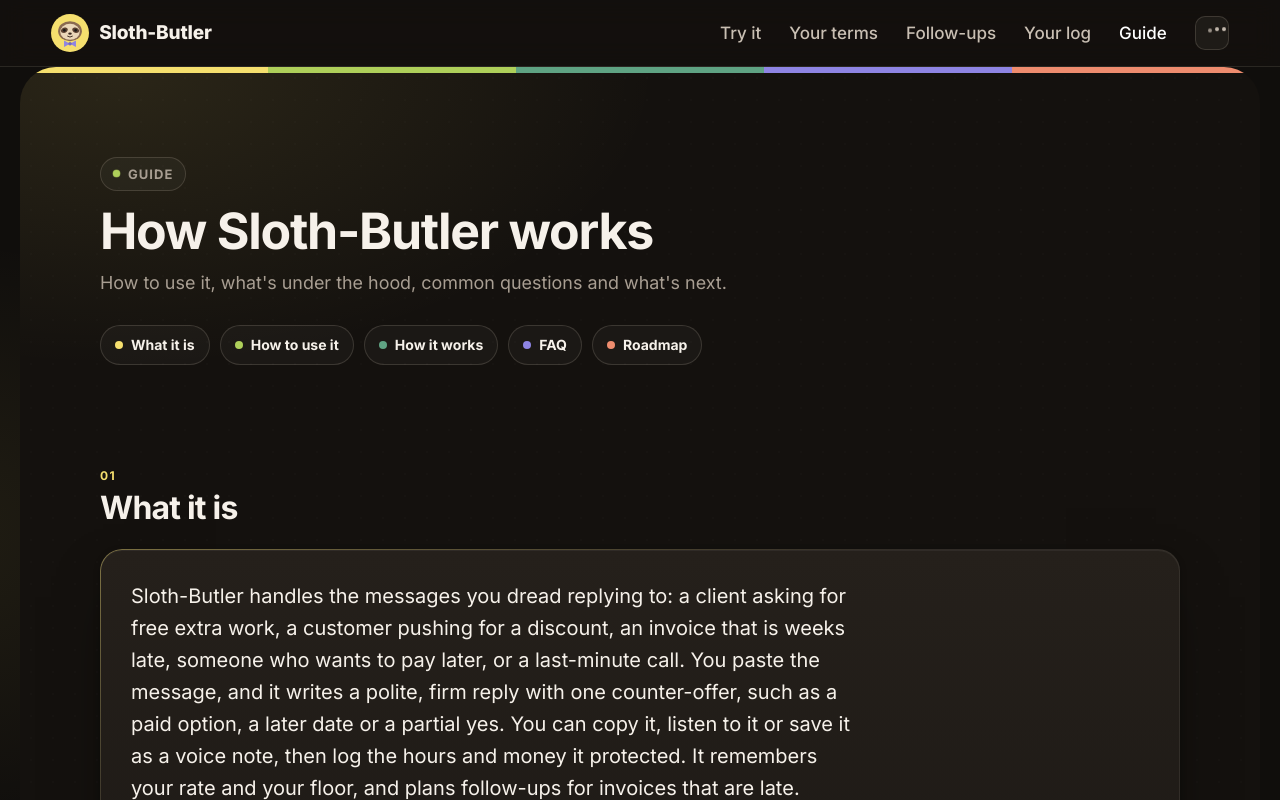
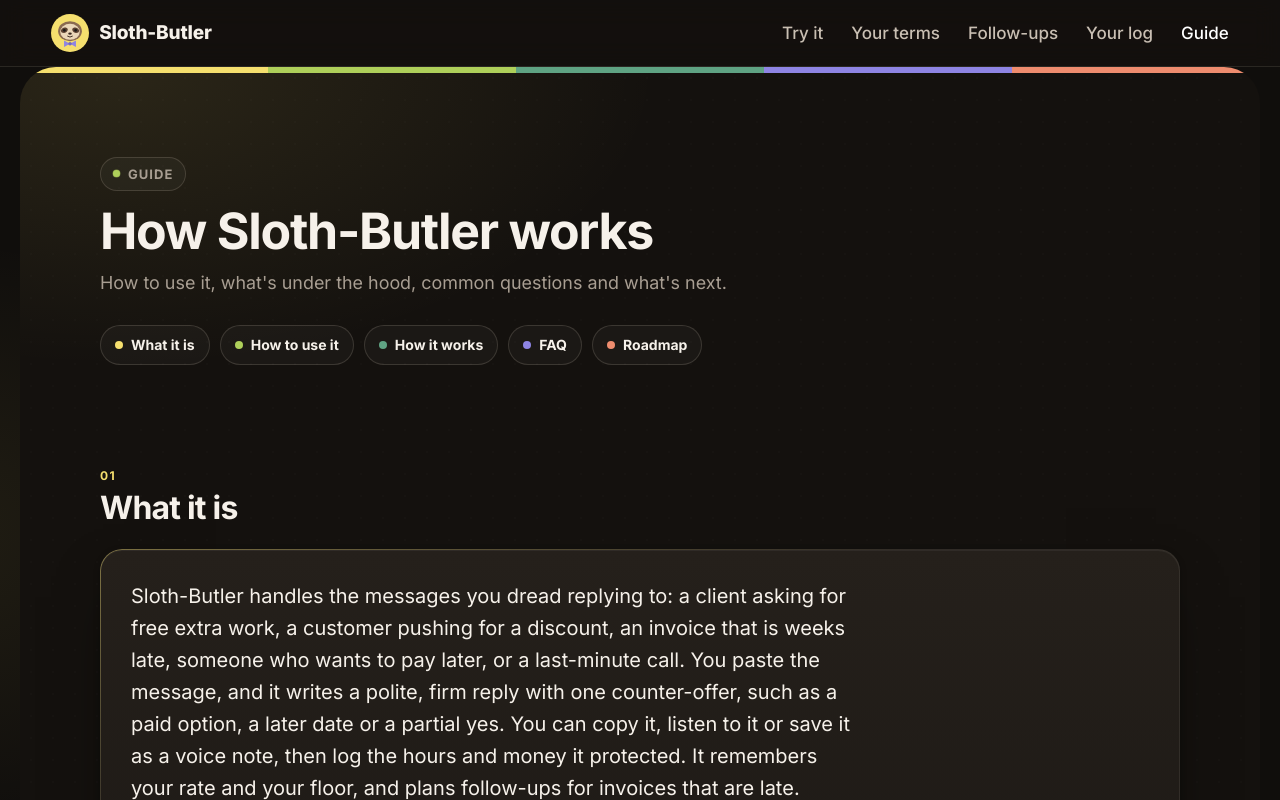
Before and after one commit to comzzy/sloth-butler, a Next.js app in the folder web/: page /guide in a window 1280 px wide. Shown: the top 800 px of the page. Built offline with nearby package versions, Linux system fonts and the light colour scheme.

Commit message:
Hide the compact menu on desktop and give the headline more room

```diff
--- a/web/app/globals.css
+++ b/web/app/globals.css
@@ -523,7 +523,8 @@
 @media (max-width:640px){.nav-more{display:block}}
 
 nav{align-items:center}
-nav>a,nav>.nav-more{display:inline-flex;align-items:center;line-height:1}
+nav>a{display:inline-flex;align-items:center;line-height:1}
+@media (max-width:640px){nav>.nav-more{display:inline-flex;align-items:center}}
 @media (max-width:640px){nav>a.nav-wide{display:none}}
 
 /* Equal cards everywhere */
@@ -550,3 +551,4 @@
 .stage-head h2{font-size:clamp(28px,3.4vw,40px)}
 .g-head h2{font-weight:600;font-size:clamp(24px,2.8vw,32px)}
 @media (max-width:640px){.hero h1{font-size:clamp(29px,8vw,34px)}}
+.hero h1{max-width:20ch}
```
